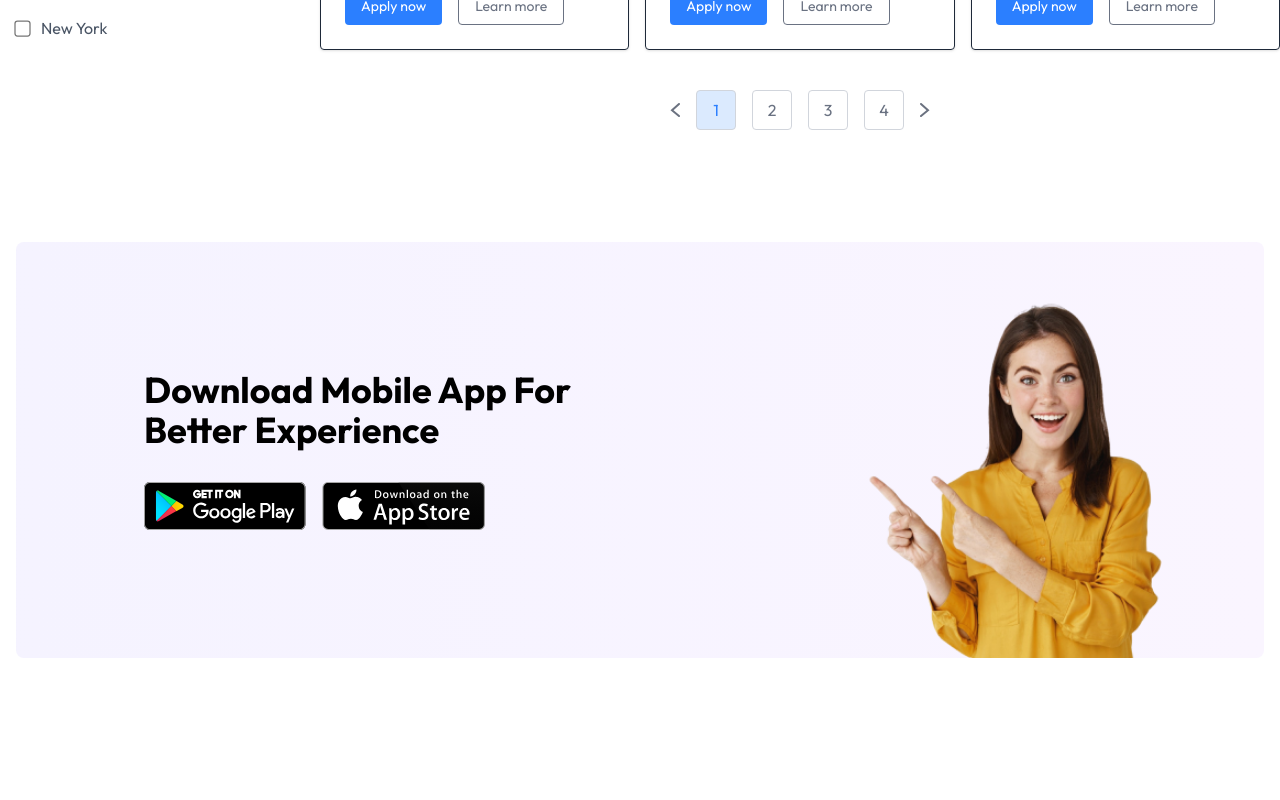
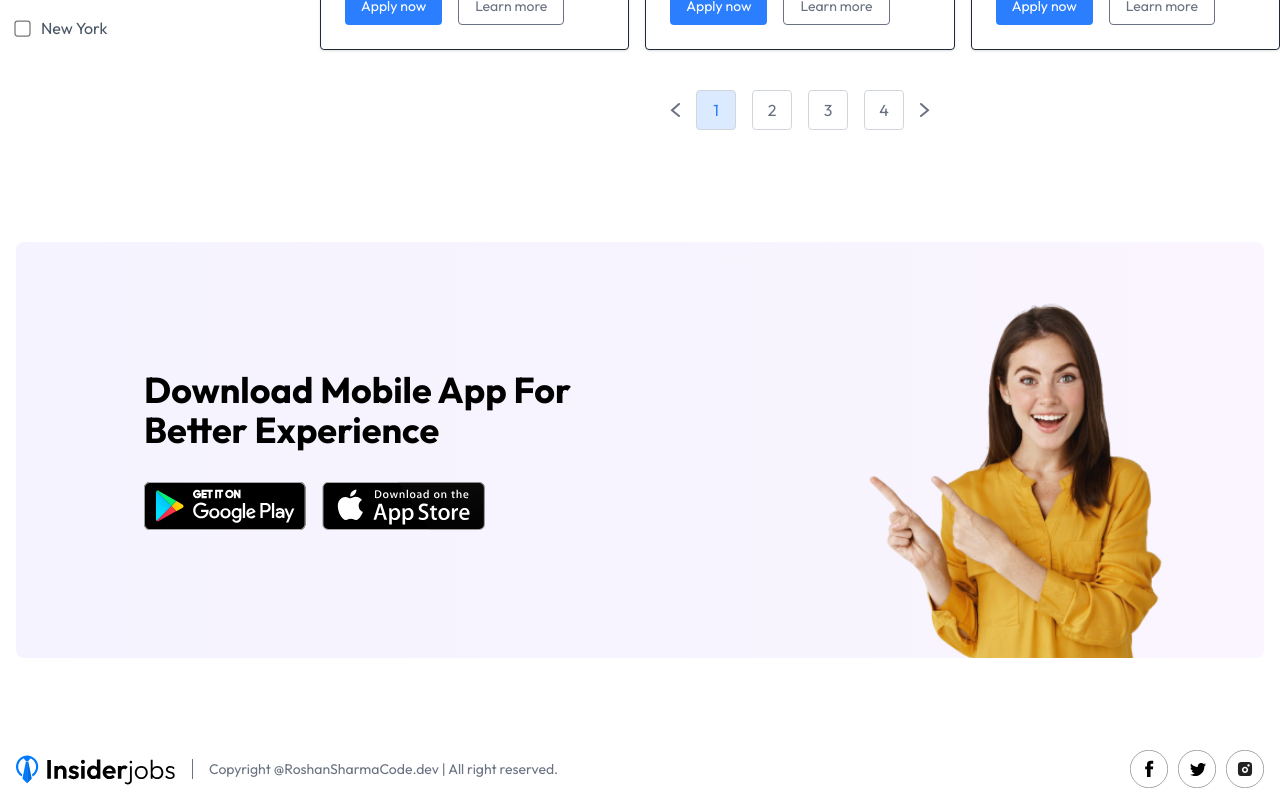
Before and after one commit to RoshanSharmaCode/Job-Portal, a React app in the folder client/: page / in a window 1280 px wide. Shown: the part 1268-2068 px from the top of the page. Before the commit the page ends 2006 px from the top, so only its background shows below. Built offline with nearby package versions, Linux system fonts and the light colour scheme; no server answers; the HTML template or start-up script is replaced by a standard one.

Commit message:
Created Footer

```diff
--- /dev/null
+++ b/client/src/components/Footer.jsx
@@ -0,0 +1,18 @@
+import React from "react";
+import { assets } from "../assets/assets";
+
+const Footer = () => {
+  return (
+    <div className="container px-4 2xl:px-20 mx-auto flex items-center justify-between gap-4 py-3 mt-20">
+      <img width={160} src={assets.logo} alt="" />
+      <p className="flex-1 border-l border-gary-400 pl-4 text-sm text-gray-500 max-sm:hidden">Copyright @RoshanSharmaCode.dev | All right reserved.</p>
+      <div className="flex gap-2.5">
+        <img width={38} src={assets.facebook_icon} alt="" />
+        <img width={38} src={assets.twitter_icon} alt="" />
+        <img width={38} src={assets.instagram_icon} alt="" />
+      </div>
+    </div>
+  );
+};
+
+export default Footer;
--- a/client/src/pages/Home.jsx
+++ b/client/src/pages/Home.jsx
@@ -3,6 +3,7 @@
 import Hero from '../components/Hero'
 import JobListing from '../components/JobListing'
 import AppDownload from '../components/AppDownload'
+import Footer from '../components/Footer'
 
 const Home = () => {
   return (
@@ -11,6 +12,7 @@
       <Hero />
       <JobListing />
       <AppDownload />
+      <Footer />
     </div>
   )
 }
```
